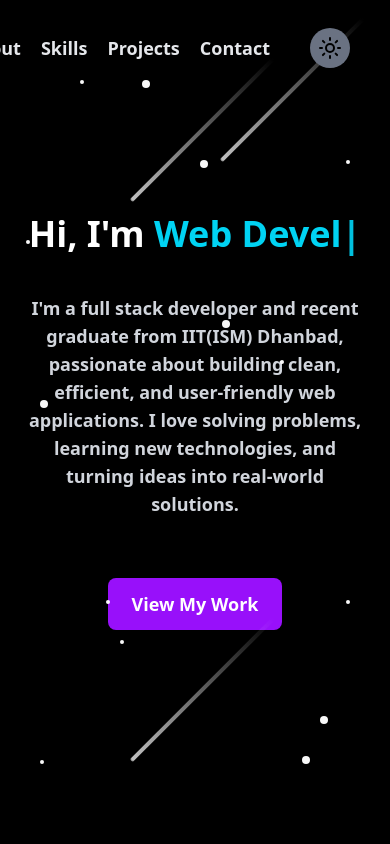
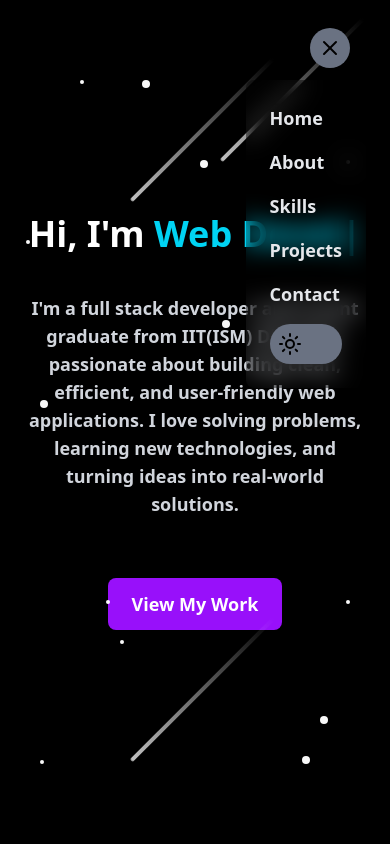
Before and after one commit to pratik-1732/Portfolio, a React (Vite) app in the folder Personal Site/: page / in a window 390 px wide. Both pictures are taken after a click on the button 330 px from the left and 48 px from the top of the page. Shown: the top 844 px of the page. Built offline with nearby package versions, Linux system fonts and the light colour scheme.

Commit message:
added collapsable feature for mobile view

```diff
--- a/Personal Site/components/Navbar.jsx
+++ b/Personal Site/components/Navbar.jsx
@@ -1,44 +1,66 @@
-import React from "react";
-import { Sun } from "lucide-react";
+import React, { useState } from "react";
+import { Sun, Menu, X } from "lucide-react";
 
 const Navbar = () => {
+  const [isOpen, setIsOpen] = useState(false);
+
+  const toggleNavbar = () => {
+    setIsOpen(!isOpen);
+  };
+
+  const navLinks = [
+    { id: "hero", label: "Home" },
+    { id: "about", label: "About" },
+    { id: "skill", label: "Skills" },
+    { id: "project", label: "Projects" },
+    { id: "contact", label: "Contact" },
+  ];
+
   return (
     <div className="fixed w-full flex justify-end items-center gap-10 px-10 py-7 bg-transparent z-50">
-      <ul className="flex justify-end items-center gap-5">
+      <ul className="hidden md:flex justify-end items-center gap-5">
+        {navLinks.map((link, index) => (
           <a
-          href="#hero"
+            key={index}
+            href={`#${link.id}`}
             className="cursor-pointer text-lg font-semibold text-gray-200 hover:cursor-pointer hover:text-[#7f6ce0] duration-500 transition-colors hover:underline underline-offset-4"
           >
-          Home
+            {link.label}
           </a>
-        <a
-          href="#about"
-          className="cursor-pointer text-lg font-semibold text-gray-200 hover:cursor-pointer hover:text-[#7f6ce0] duration-500 transition-colors hover:underline underline-offset-4"
-        >
-          About
-        </a>
-        <a
-          href="#skill"
-          className="cursor-pointer text-lg font-semibold text-gray-200 hover:cursor-pointer hover:text-[#7f6ce0] duration-500 transition-colors hover:underline underline-offset-4"
-        >
-          Skills
-        </a>
-        <a
-          href="#project"
-          className="cursor-pointer text-lg font-semibold text-gray-200 hover:cursor-pointer hover:text-[#7f6ce0] duration-500 transition-colors hover:underline underline-offset-4"
-        >
-          Projects
-        </a>
-        <a
-          href="#contact"
-          className="cursor-pointer text-lg font-semibold text-gray-200 hover:cursor-pointer hover:text-[#7f6ce0] duration-500 transition-colors hover:underline underline-offset-4"
-        >
-          Contact
-        </a>
-      </ul>
+        ))}
         <button className="p-2 rounded-full bg-gray-500 hover:bg-gray-200 transition-colors duration-300 hover:cursor-pointer">
           <Sun />
         </button>
+      </ul>
+
+      {/* Mobile Hamburger Button */}
+      <div className="md:hidden flex items-center gap-2 z-50">
+        <button
+          className="p-2 rounded-full bg-gray-500 hover:bg-gray-200 hover:cursor-pointer"
+          onClick={toggleNavbar}
+        >
+          {isOpen ? <X /> : <Menu />}
+        </button>
+      </div>
+
+      {/* Mobile  */}
+      {isOpen && (
+        <div className="absolute top-20 right-6 bg-transperant bg-opacity-0 backdrop-blur-md p-6 rounded-lg flex flex-col gap-4 md:hidden z-40">
+          {navLinks.map((link, index) => (
+            <a
+              key={index}
+              href={`#${link.id}`}
+              className="text-lg font-semibold text-gray-200 hover:text-[#7f6ce0] transition-colors duration-300"
+              onClick={() => setIsOpen(false)}
+            >
+              {link.label}
+            </a>
+          ))}
+          <button className="p-2 rounded-full bg-gray-500 hover:bg-gray-200 transition-colors duration-300">
+            <Sun />
+          </button>
+        </div>
+      )}
     </div>
   );
 };
```
Lines whose indentation alone changed are shown as unchanged.
